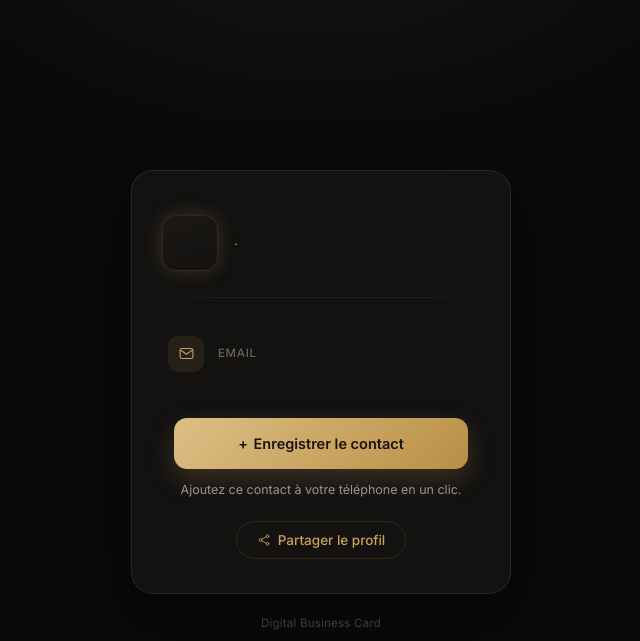
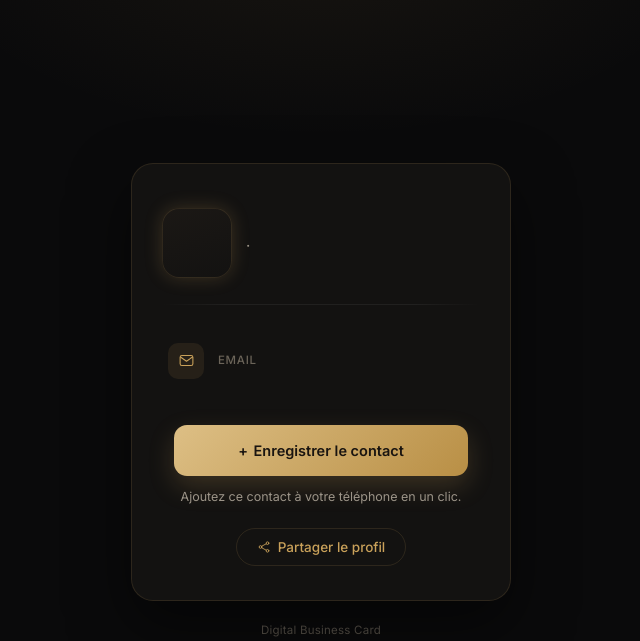
Before and after one commit to moujtahidothman3/nfc-card, a Flask app: template templates/profile.html in a window 1280 px wide. Shown: the top 641 px of the page, without its empty margins (319-959 px from the left). Run offline with Flask 3, Linux system fonts and the light colour scheme; the template is opened without the code that fills it, so the values that code supplies are empty.

Commit message:
Agrandir photo et texte du header

```diff
--- a/static/style.css
+++ b/static/style.css
@@ -56,15 +56,15 @@ body {
 .header-row {
   display: flex;
   align-items: center;
-  gap: 16px;
+  gap: 14px;
   text-align: left;
 }
 
 .monogram {
-  width: 56px;
-  height: 56px;
+  width: 70px;
+  height: 70px;
   flex-shrink: 0;
-  border-radius: 14px;
+  border-radius: 17px;
   background: linear-gradient(160deg, #1b1815, var(--surface));
   border: 1px solid var(--border);
   box-shadow: 0 0 18px var(--accent-glow);
@@ -74,15 +74,15 @@ body {
   justify-content: center;
   font-family: "Cormorant Garamond", Georgia, serif;
   font-weight: 600;
-  font-size: 23px;
+  font-size: 28px;
 }
 
 .avatar-photo {
   display: block;
-  width: 56px;
-  height: 56px;
+  width: 70px;
+  height: 70px;
   flex-shrink: 0;
-  border-radius: 14px;
+  border-radius: 17px;
   object-fit: cover;
   border: 1px solid var(--border);
   box-shadow: 0 0 18px var(--accent-glow);
@@ -95,16 +95,19 @@ body {
 .full-name {
   font-family: "Cormorant Garamond", Georgia, serif;
   font-weight: 600;
-  font-size: 24px;
-  line-height: 1.2;
+  font-size: 22.5px;
+  line-height: 1.25;
   color: var(--ink);
-  margin: 0 0 4px;
-  letter-spacing: 0.01em;
+  margin: 0 0 5px;
+  letter-spacing: 0.005em;
+  white-space: nowrap;
+  overflow: hidden;
+  text-overflow: ellipsis;
 }
 
 .role-line {
   color: var(--ink-soft);
-  font-size: 13.5px;
+  font-size: 15px;
   font-weight: 400;
   line-height: 1.4;
   margin: 0;
```
